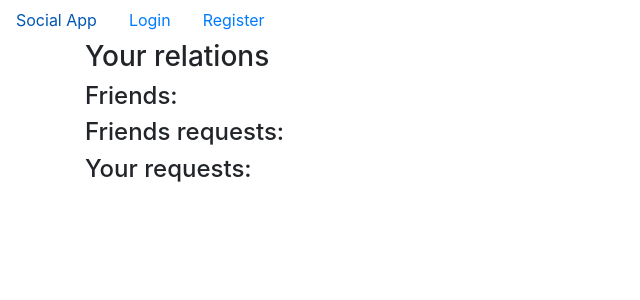
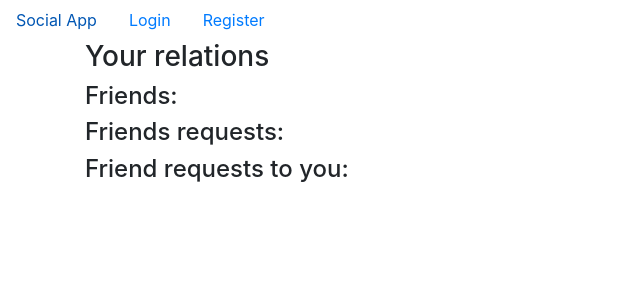
Before and after one commit to AWP2018-2019/socialapp, a Django app: template app/templates/userprofilerelations.html in a window 1280 px wide. Shown: the top 300 px of the page, without its empty margins (0-640 px from the left). Run offline with Django 3.2, Linux system fonts and the light colour scheme; the template is opened without the code that fills it, so the values that code supplies are empty; parts of the project's set-up code (start-up, migrations or seed data) failed here and were passed over; some libraries are stand-ins or nearby versions.

Commit message:
small fixes

```diff
--- a/app/templates/post_detail.html
+++ b/app/templates/post_detail.html
@@ -22,7 +22,7 @@
   <div class=" col-sm-6">
     <h2>Comments</h2>
     {% if post.comments.all %}
-      {% regroup post.comments.all|dictsortreversed:"created_at" by create_at as comments %}
+      {% regroup post.comments.all|dictsortreversed:"created_at" by created_at as comments %}
       {% for comment_group in comments %}
         {% for comment in comment_group.list %}
         <div class="card m-3">
--- a/app/templates/userprofilerelations.html
+++ b/app/templates/userprofilerelations.html
@@ -18,7 +18,7 @@
   {% endfor %}
 </h4>
 
-<h4>Your requests:
+<h4>Friend requests to you:
   {% for friend_request in userprofile.friend_requests.all %}
     <span><a href="{% url 'user_profile' friend_request.user.id %}">{{ friend_request.user.username }}</a></span>
   {% endfor %}
```
